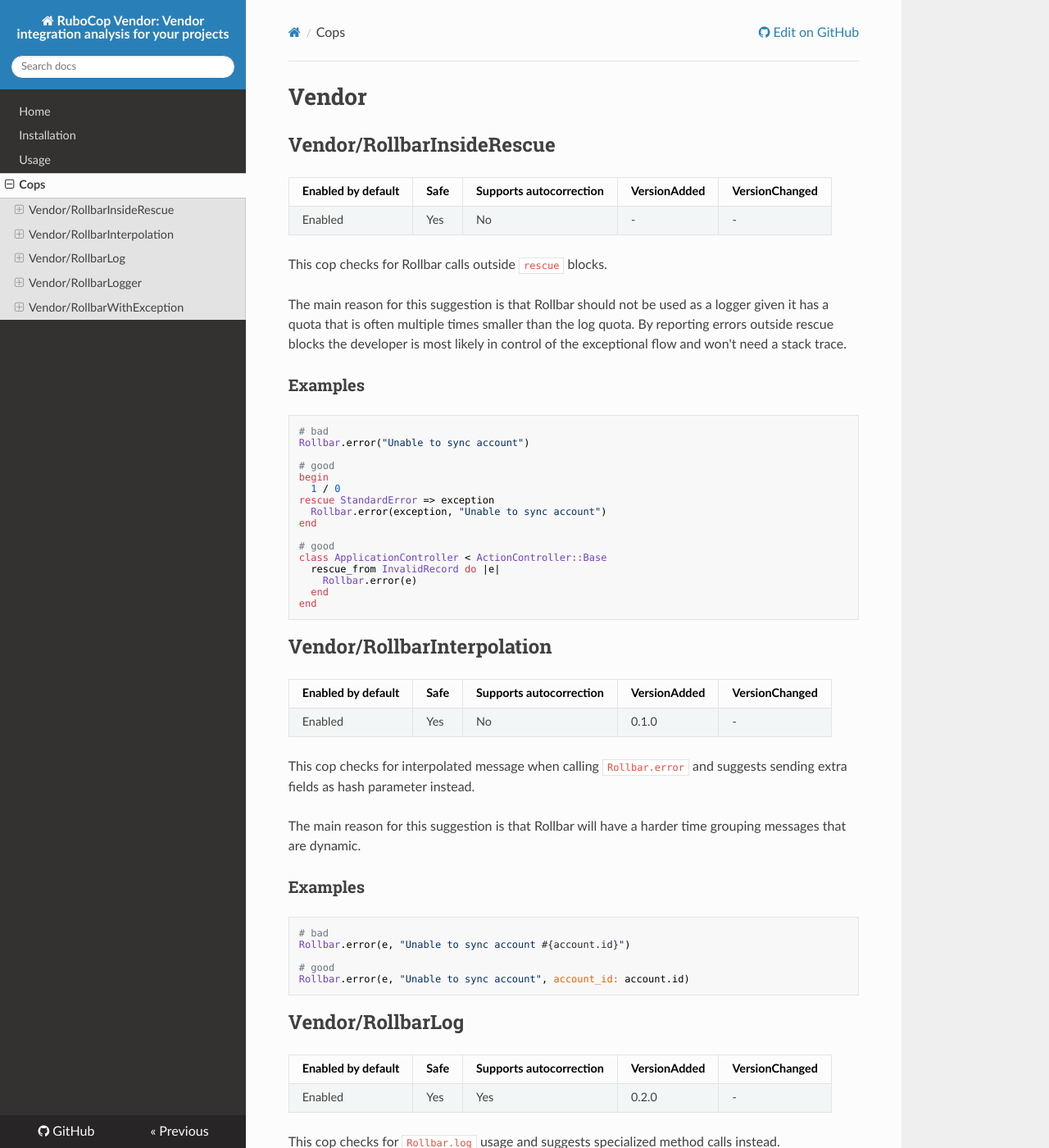
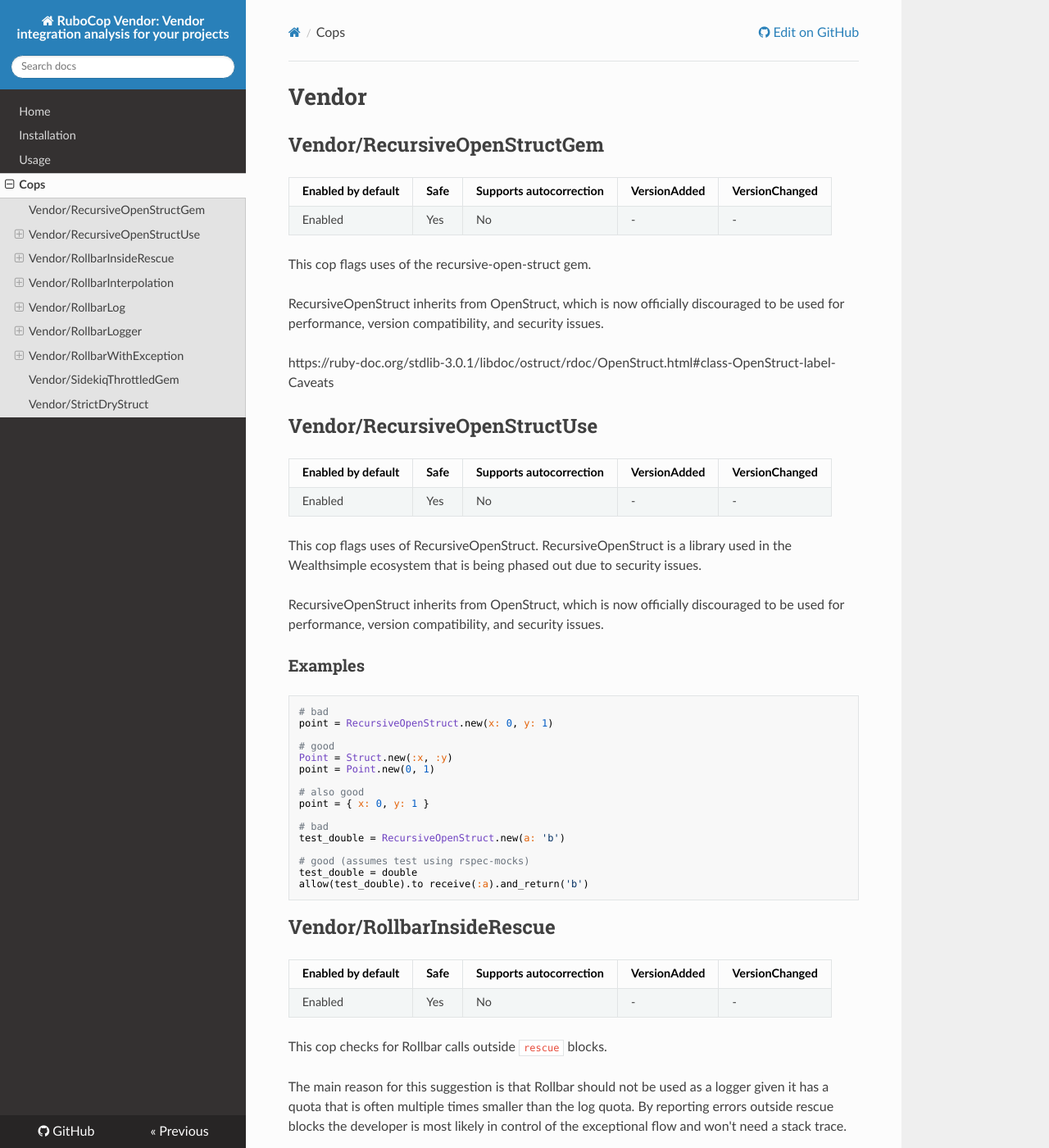
Before and after one commit to wealthsimple/rubocop-vendor, an MkDocs documentation site: the page built from manual/cops_vendor.md, in a window 1280 px wide and 1400 px high. Shown: the whole window at 82% size. Built offline with MkDocs 1.6.1, drawn with Linux system fonts in a browser that asks for light colours; nearby versions of some CDN libraries; old or Windows-style settings are respelled for this version of MkDocs; some of the changed text lies outside the part shown.

Commit message:
feat: add sidekiq-throttled gem warning (#72)

````diff
--- a/manual/cops_vendor.md
+++ b/manual/cops_vendor.md
@@ -1,4 +1,50 @@
 # Vendor
+
+## Vendor/RecursiveOpenStructGem
+
+Enabled by default | Safe | Supports autocorrection | VersionAdded | VersionChanged
+--- | --- | --- | --- | ---
+Enabled | Yes | No | - | -
+
+This cop flags uses of the recursive-open-struct gem.
+
+RecursiveOpenStruct inherits from OpenStruct, which is now officially discouraged to be used
+for performance, version compatibility, and security issues.
+
+https://ruby-doc.org/stdlib-3.0.1/libdoc/ostruct/rdoc/OpenStruct.html#class-OpenStruct-label-Caveats
+
+## Vendor/RecursiveOpenStructUse
+
+Enabled by default | Safe | Supports autocorrection | VersionAdded | VersionChanged
+--- | --- | --- | --- | ---
+Enabled | Yes | No | - | -
+
+This cop flags uses of RecursiveOpenStruct. RecursiveOpenStruct is a library used in the
+Wealthsimple ecosystem that is being phased out due to security issues.
+
+RecursiveOpenStruct inherits from OpenStruct, which is now officially discouraged to be used
+for performance, version compatibility, and security issues.
+
+### Examples
+
+```ruby
+# bad
+point = RecursiveOpenStruct.new(x: 0, y: 1)
+
+# good
+Point = Struct.new(:x, :y)
+point = Point.new(0, 1)
+
+# also good
+point = { x: 0, y: 1 }
+
+# bad
+test_double = RecursiveOpenStruct.new(a: 'b')
+
+# good (assumes test using rspec-mocks)
+test_double = double
+allow(test_double).to receive(:a).and_return('b')
+```
 
 ## Vendor/RollbarInsideRescue
 
@@ -61,7 +107,7 @@ Rollbar.error(e, "Unable to sync account", account_id: account.id)
 
 Enabled by default | Safe | Supports autocorrection | VersionAdded | VersionChanged
 --- | --- | --- | --- | ---
-Enabled | Yes | Yes  | 0.2.0 | -
+Enabled | Yes | No | 0.2.0 | -
 
 This cop checks for `Rollbar.log` usage and suggests specialized
 method calls instead.
@@ -82,7 +128,7 @@ Rollbar.info('Stale message')
 
 Enabled by default | Safe | Supports autocorrection | VersionAdded | VersionChanged
 --- | --- | --- | --- | ---
-Enabled | Yes | Yes  | 0.1.0 | -
+Enabled | Yes | No | 0.1.0 | -
 
 This cop checks for non-error usage of Rollbar and suggests using
 `Rails.logger` instead.
@@ -125,3 +171,29 @@ Rollbar.error("Unable to sync account")
 # good
 Rollbar.error(exception, "Unable to sync account")
 ```
+
+## Vendor/SidekiqThrottledGem
+
+Enabled by default | Safe | Supports autocorrection | VersionAdded | VersionChanged
+--- | --- | --- | --- | ---
+Enabled | Yes | No | - | -
+
+This cop flags uses of the sidekiq-throttled gem.
+
+sidekiq-throttled overrides sidekiq-pro and sidekiq-enterprise features,
+resulting in at-most once delivery of sidekiq jobs, instead of at-least once delivery
+of sidekiq jobs. This means there is a relatively good chance you will LOSE JOBS that were enqueued
+if the sidekiq-process runs out of memory or does not shutdown gracefully.
+
+https://wealthsimple.slack.com/archives/C19UB3HNZ/p1683721247371709 for more details
+
+## Vendor/StrictDryStruct
+
+Enabled by default | Safe | Supports autocorrection | VersionAdded | VersionChanged
+--- | --- | --- | --- | ---
+Enabled | Yes | No | - | -
+
+This cop flags uses of DryStruct without strict mode
+
+By default DryStruct will not throw an error if passed an attribute that wasn't defined.
+We want to enfore strict mode which will throw an error in that case.
````
Also changed, not shown: CHANGELOG.md (+5 -0 lines), manual/cops.md (+4 -0 lines), 6 other files.
